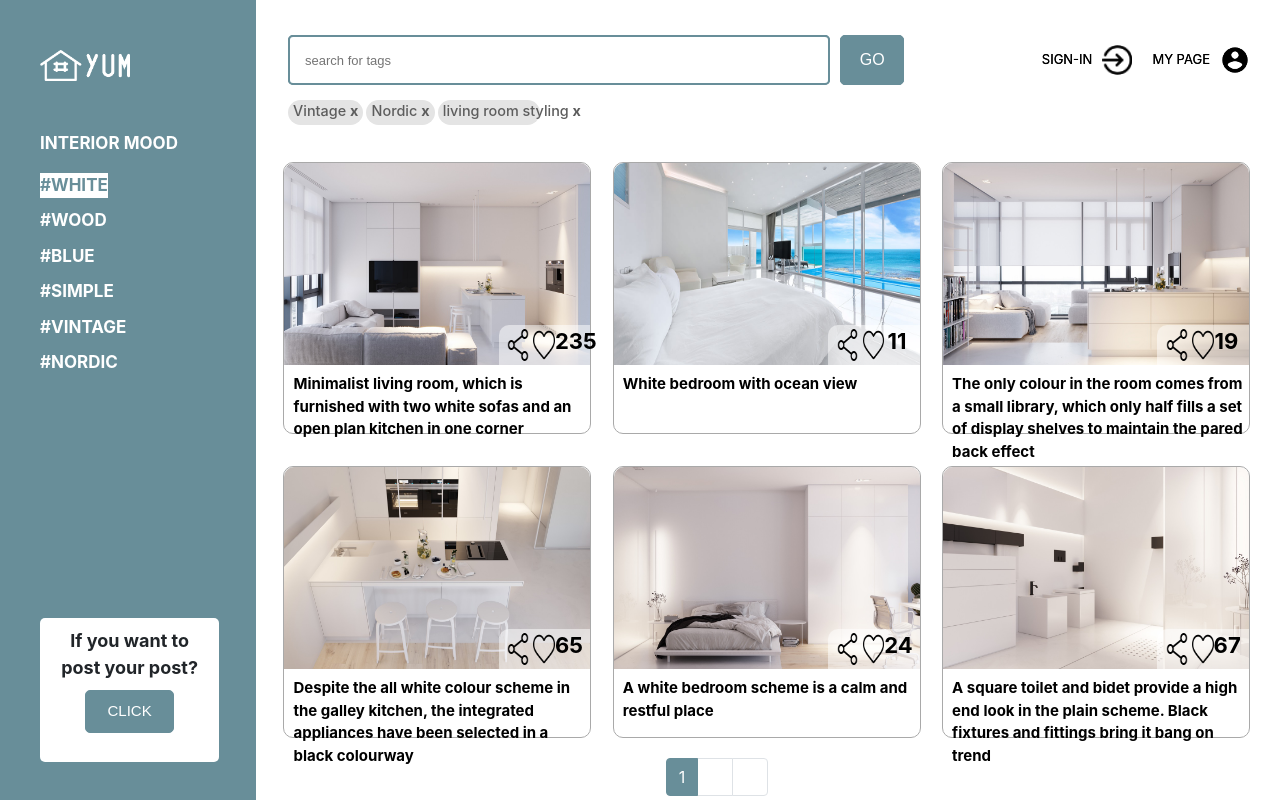
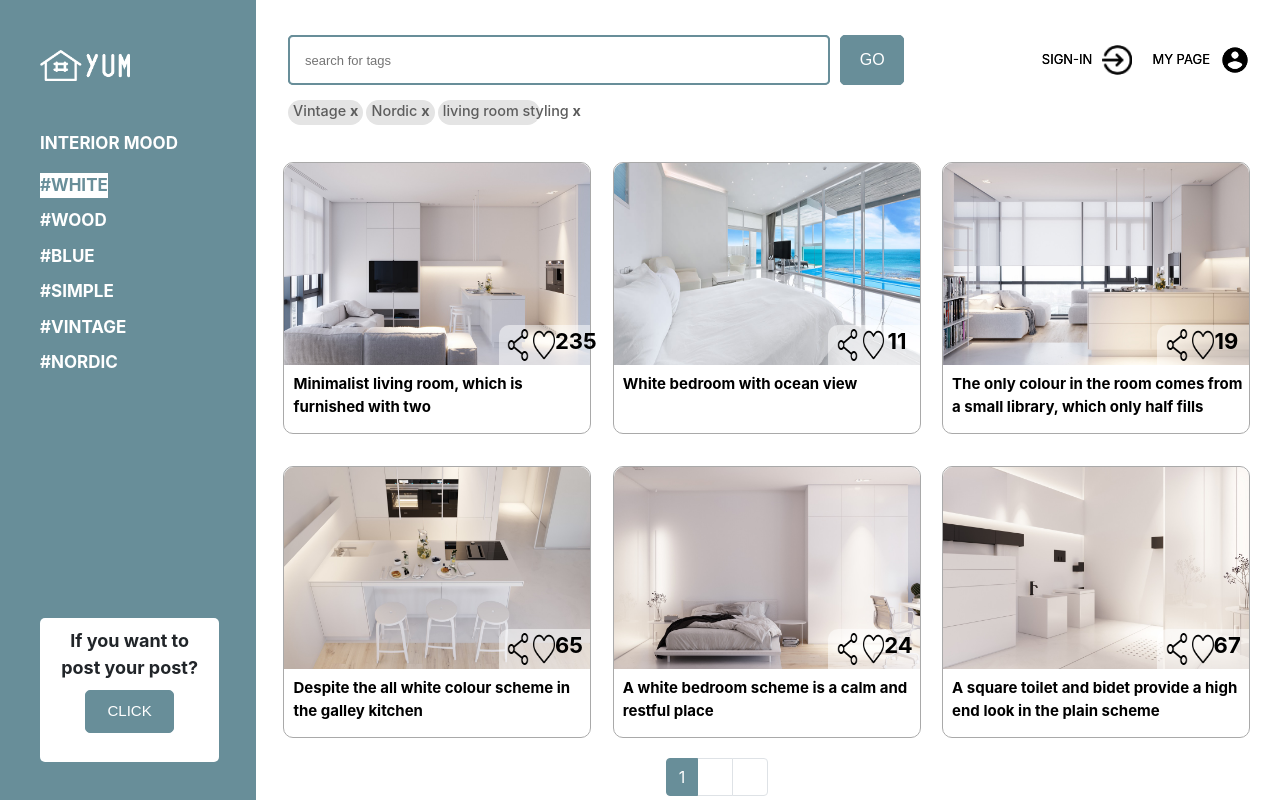
Before and after one commit to bgy1060/YUM_HCI_Project, a React (Create React App) app: page /YUM_HCI_Project/white in a window 1280 px wide. Built offline with nearby package versions, Linux system fonts and the light colour scheme.

Commit message:
resolve css error

```diff
--- a/src/Menulink/Blue3.js
+++ b/src/Menulink/Blue3.js
@@ -45,8 +45,8 @@ class Blue3 extends Component {
         <div className="main-post">
           <Post thumb={Blue10} thumb_des="How to decorate and accessorise rooms with blue" count="57"/>
           <Post thumb={Blue11} thumb_des="Color blue inspired interior:There's more blue than it meets the eye"  count="186"/>
-          <Post thumb={Blue12} thumb_des="If you genuinely adore blue and like being surrounded by it, start by painting the walls in your favorite blue shade."  count="241"/>
-          <Post thumb={Blue13} thumb_des="The most classic pairing is a cool blue accent — being the least aggressive color choice possible."  count="78"/>
+          <Post thumb={Blue12} thumb_des="If you genuinely adore blue and like being surrounded by it, start by painting the walls "  count="241"/>
+          <Post thumb={Blue13} thumb_des="The most classic pairing is a cool blue accent."  count="78"/>
           <Post thumb={Blue14} thumb_des="color blue offers freshness and elegance in this Mediterranean themed room"  count="67"/>
           <Post thumb={Blue15} thumb_des="The combination of white and blue accentuates the neat but bold effect"  count="27"/>
           <Pagination onClick={this.pageChanged}>{items}</Pagination>
--- a/src/Menulink/Nordic.js
+++ b/src/Menulink/Nordic.js
@@ -45,7 +45,7 @@ class Nordic extends Component {
           <Post thumb={nordic1} thumb_des="Nomadic Style Trend Meets Cool Industrail Backdrops" count="71"/>
           <Post thumb={nordic2} thumb_des="Vintage blue room interior, blue sofa on white flooring"  count="227"/>
           <Post thumb={nordic3} thumb_des="How to repair an old house and examples"  count="94"/>
-          <Post thumb={nordic4} thumb_des="Everything related to the blue interior: focusing on furniture layout "  count="27"/>
+          <Post thumb={nordic4} thumb_des="Everything related to the blue interior "  count="27"/>
           <Post thumb={nordic5} thumb_des="Fashionable startup interior and company introduction"  count="76"/>
           <Post thumb={nordic6} thumb_des="Pantone chose the UNIVERSAL FAVOURITE classic blue as the color of 2020"  count="77"/>
 
--- a/src/Menulink/Nordic2.js
+++ b/src/Menulink/Nordic2.js
@@ -43,12 +43,12 @@ class Nordic2 extends Component {
           </Badge>{' '}
         </div>
         <div className="main-post">
-          <Post thumb={nordic7} thumb_des="Pink and green scatter cushions and pastel coloured wall art introduce colour to the living room of home tour number two" count="57"/>
+          <Post thumb={nordic7} thumb_des="Pink and green scatter cushions and pastel coloured wall art introduce colour" count="57"/>
           <Post thumb={nordic8} thumb_des="A white hallway connects the living areas"  count="39"/>
           <Post thumb={nordic9} thumb_des="Hanging planters rain down the kitchen window"  count="24"/>
           <Post thumb={nordic10} thumb_des="The abundant living greenery lifts the look of a grey and white one wall kitchen"  count="192"/>
           <Post thumb={nordic11} thumb_des="Living room sofa faces a glass wall bedroom, accessed via double doors"  count="57"/>
-          <Post thumb={nordic12} thumb_des="Living room in tour number three is accessorised with a beautiful botanical art print. A neat wooden side table holds some quirky animal figurines"  count="28"/>
+          <Post thumb={nordic12} thumb_des="Living room in tour number three is accessorised with a beautiful botanical."  count="28"/>
           <Pagination onClick={this.pageChanged}>{items}</Pagination>
       </div>
     </div>
--- a/src/Menulink/Simple2.js
+++ b/src/Menulink/Simple2.js
@@ -47,8 +47,8 @@ class Simple2 extends Component {
           <Post thumb={simple8} thumb_des="Simple Interior Design Living Room House"  count="9"/>
           <Post thumb={simple9} thumb_des="Simple Dining Room Kitchen Decobizz"  count="244"/>
           <Post thumb={simple10} thumb_des="Amazing Modern House Design Contemporary Interior Home"  count="78"/>
-          <Post thumb={simple11} thumb_des="Simple Home Interior Design Living Room Living Room Interior Design For Small Spaces"  count="97"/>
-          <Post thumb={simple12} thumb_des="Cozy Living Room Ideas Living Room Decor Idea With Nifty Living Room Decorating Ideas"  count="55"/>
+          <Post thumb={simple11} thumb_des="Simple Home Interior Design Living Room Living Room Interior Design"  count="97"/>
+          <Post thumb={simple12} thumb_des="Cozy Living Room Ideas Living Room Decor Idea With Nifty Living Room"  count="55"/>
           <Pagination onClick={this.pageChanged}>{items}</Pagination>
       </div>
     </div>
--- a/src/Menulink/White.js
+++ b/src/Menulink/White.js
@@ -42,12 +42,12 @@ class White extends Component {
           </Badge>{' '}
         </div>
         <div className="main-post">
-          <Post thumb={White2} thumb_des="Minimalist living room, which is furnished with two white sofas and an open plan kitchen in one corner"  count="235"/>
+          <Post thumb={White2} thumb_des="Minimalist living room, which is furnished with two"  count="235"/>
           <Post thumb={White1} thumb_des="White bedroom with ocean view" count="11"/>
-          <Post thumb={White3} thumb_des="The only colour in the room comes from a small library, which only half fills a set of display shelves to maintain the pared back effect"  count="19"/>
-          <Post thumb={White4} thumb_des="Despite the all white colour scheme in the galley kitchen, the integrated appliances have been selected in a black colourway"  count="65"/>
+          <Post thumb={White3} thumb_des="The only colour in the room comes from a small library, which only half fills"  count="19"/>
+          <Post thumb={White4} thumb_des="Despite the all white colour scheme in the galley kitchen"  count="65"/>
           <Post thumb={White5} thumb_des="A white bedroom scheme is a calm and restful place"  count="24"/>
-          <Post thumb={White6} thumb_des="A square toilet and bidet provide a high end look in the plain scheme. Black fixtures and fittings bring it bang on trend"  count="67"/>
+          <Post thumb={White6} thumb_des="A square toilet and bidet provide a high end look in the plain scheme"  count="67"/>
 
           <Pagination onClick={this.pageChanged}>{items}</Pagination>
       </div>
--- a/src/Menulink/White2.js
+++ b/src/Menulink/White2.js
@@ -46,7 +46,7 @@ class White2 extends Component {
           <Post thumb={White7} thumb_des="Clear style, white, used almost everywhere, symbolizing purity" count="53"/>
           <Post thumb={White8} thumb_des="White can create a joyful and also a serious space"  count="9"/>
           <Post thumb={White9} thumb_des="Minimalist Blue Bathroom Interior Color Idea"  count="244"/>
-          <Post thumb={White10} thumb_des="White is the color of peace, that’s why at battles men used to wave a white material to the opponent forcing it to make peace"  count="78"/>
+          <Post thumb={White10} thumb_des="White is the color of peace, that’s why at battles men used to wave a white material "  count="78"/>
           <Post thumb={White11} thumb_des="White is perfect for all rooms inside your house or apartment"  count="97"/>
           <Post thumb={White12} thumb_des="Elegant-White-Interior-Idea-For-Home"  count="55"/>
           <Pagination onClick={this.pageChanged}>{items}</Pagination>
--- a/src/Menulink/White3.js
+++ b/src/Menulink/White3.js
@@ -44,10 +44,10 @@ class White3 extends Component {
         <div className="main-post">
           <Post thumb={White13} thumb_des="Scandinavian style is the trendiedst in white interior design" count="53"/>
           <Post thumb={White14} thumb_des="Geometric details bring excitement to modern white interiors"  count="9"/>
-          <Post thumb={White15} thumb_des="White is as powerful and dramatic in this more graphic aesthetic as it is in the softer, layered Scandinavian approach"  count="244"/>
-          <Post thumb={White16} thumb_des="White on white modern foyer layers on the shapes with its wall of black and white photography and just add a little contrast, the designer layered in an organic light pedant and a gilded mirror"  count="78"/>
+          <Post thumb={White15} thumb_des="White is as powerful and dramatic in this more graphic aesthetic as it is in the softer"  count="244"/>
+          <Post thumb={White16} thumb_des="White on white modern foyer layers on the shapes with its wall"  count="78"/>
           <Post thumb={White17} thumb_des="Light-White-Color-For-Living-room"  count="97"/>
-          <Post thumb={White18} thumb_des="A modern white dedroom brings on th geometry via its quilted duvet and head board and by the symmetry of stools, flower vases, and bedside lights"  count="55"/>
+          <Post thumb={White18} thumb_des="A modern white dedroom brings on th geometry via its quilted duvet"  count="55"/>
           <Pagination onClick={this.pageChanged}>{items}</Pagination>
       </div>
     </div>
--- a/src/login/login.css
+++ b/src/login/login.css
@@ -30,7 +30,7 @@
   width: 300px;
   height: 50px;
   margin-top: 4%;
-  margin-left: 59%;
+  margin-left: 67%;
   color: #688e99;
 
 }
```
